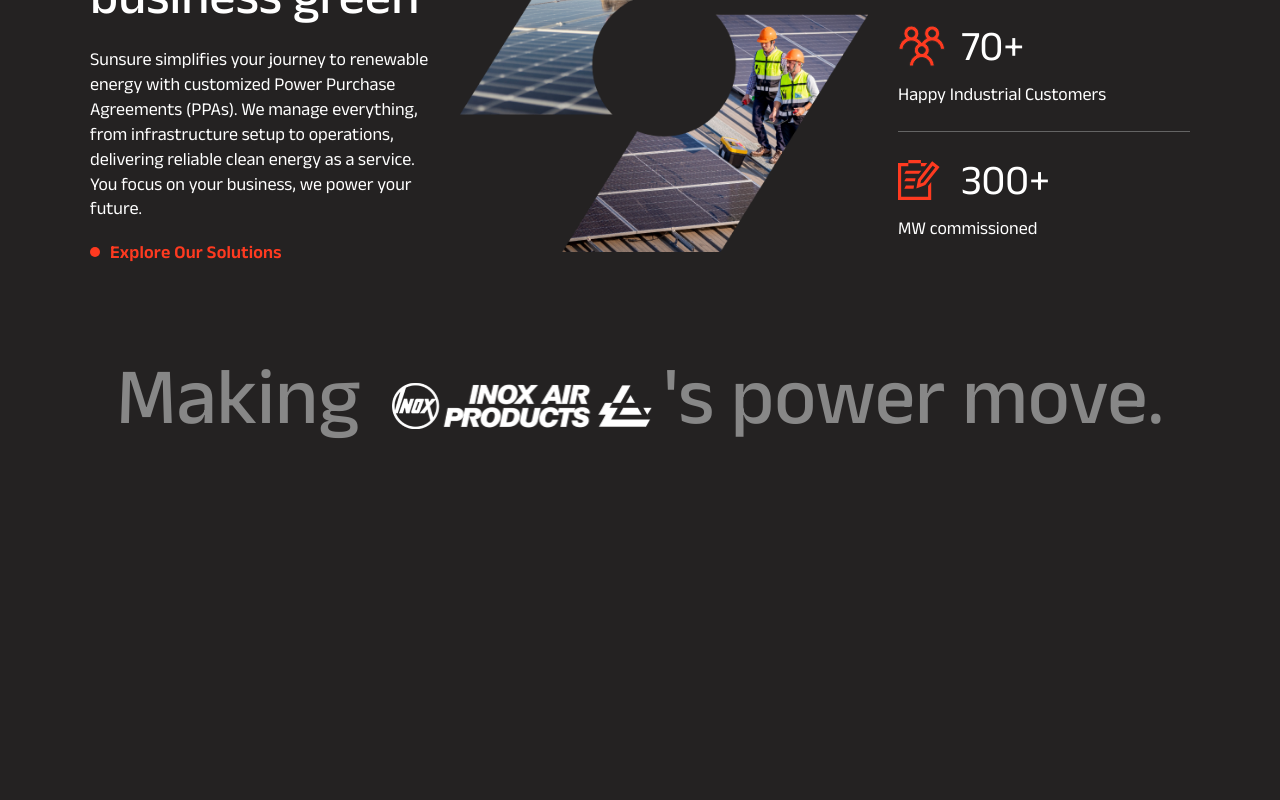
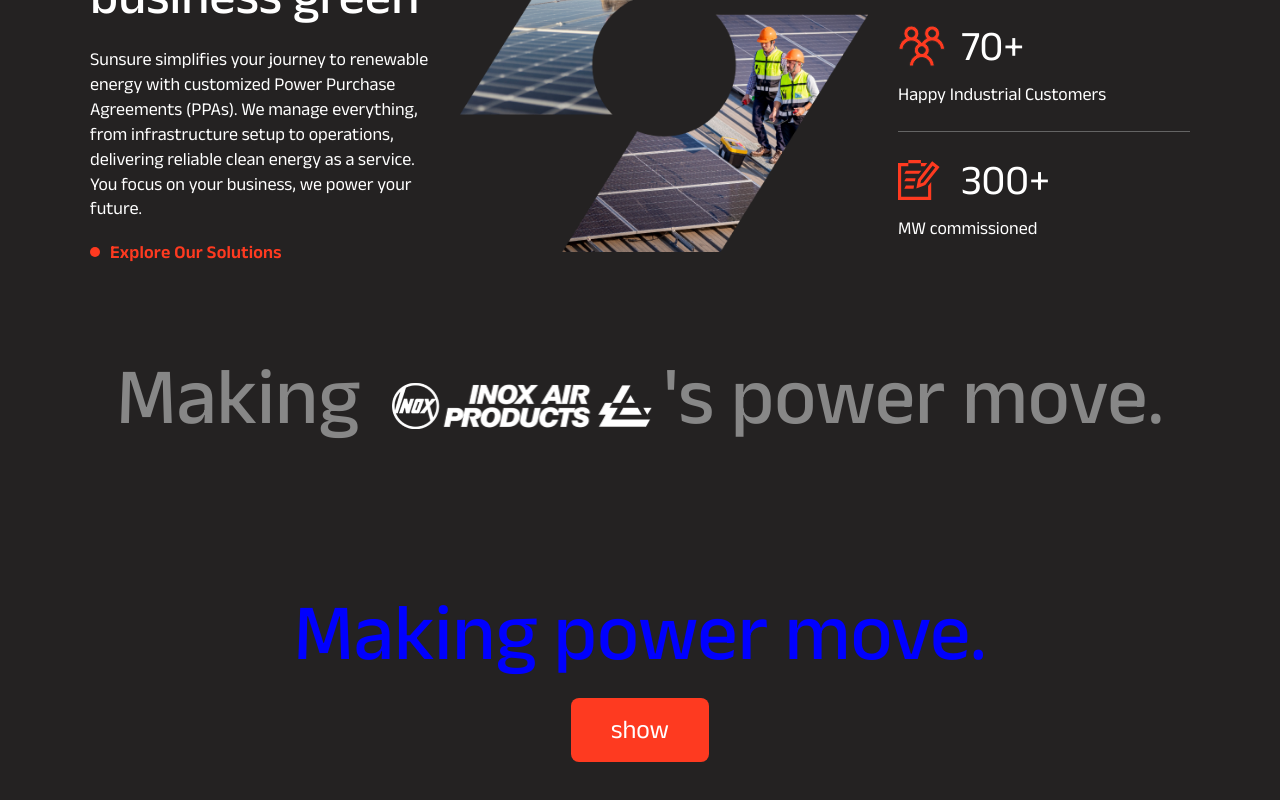
Before and after one commit to kaushalw3nuts/sunsure_tailwind, a Next.js app: page / in a window 1280 px wide. Shown: the part 1080-1880 px from the top of the page. Before the commit the page ends 1669 px from the top, so only its background shows below. Built offline with nearby package versions, Linux system fonts and the light colour scheme.

Commit message:
homepage sections

```diff
--- /dev/null
+++ b/src/components/StateDemo.jsx
@@ -0,0 +1,26 @@
+import { useState } from "react";
+
+const StateDemo = () => {
+
+	const [demo, setDemo] = useState(false);
+
+	const demoWrap = () => {
+		setDemo(!demo);
+	}
+
+	return (
+		<>
+			<div className="container pb-10">
+				<h1 className="text-h1 font-medium text-gray_txt_01 flex items-center justify-center text-center flex-wrap" style={{color: demo ? 'gray' : 'blue'}}>
+					Making power move.
+				</h1>
+				{demo && <p className="text-white_txt font-normal text-p text-center mt-6">Lorem ipsum dolor</p>}
+				<div className="flex justify-center">
+					<button className="flex items-center justify-center mt-6 text-h5 bg-orange_bg py-4 px-10 rounded-lg" onClick={demoWrap}>{demo ? 'hide' : 'show'}</button>
+				</div>
+			</div>
+		</>
+	)
+}
+
+export default StateDemo;
--- a/src/pages/index.js
+++ b/src/pages/index.js
@@ -2,6 +2,7 @@ import Head from "next/head";
 import HomeBanner from "@/components/layout/HomeBanner";
 import HomeAbout from "@/components/HomeAbout";
 import MakingSection from "@/components/MakingSection";
+import StateDemo from "@/components/StateDemo";
 
 
 export default function Home() {
@@ -18,6 +19,7 @@ export default function Home() {
       <HomeBanner />
       <HomeAbout />
       <MakingSection />
+      <StateDemo />
     </>
   );
 }
```
